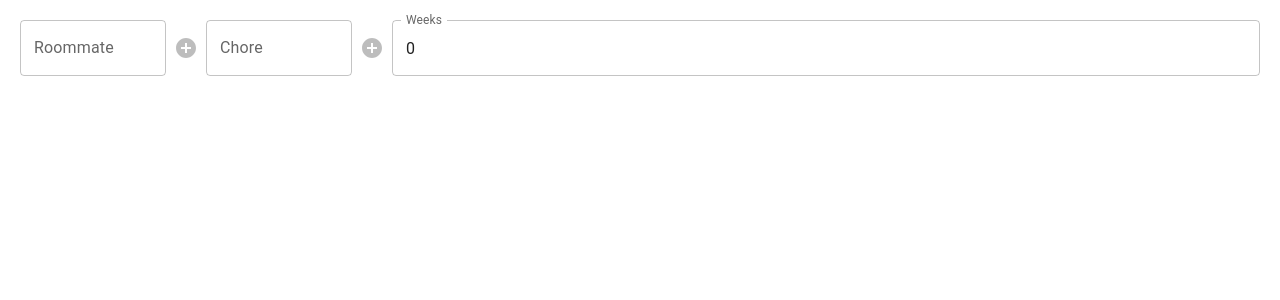
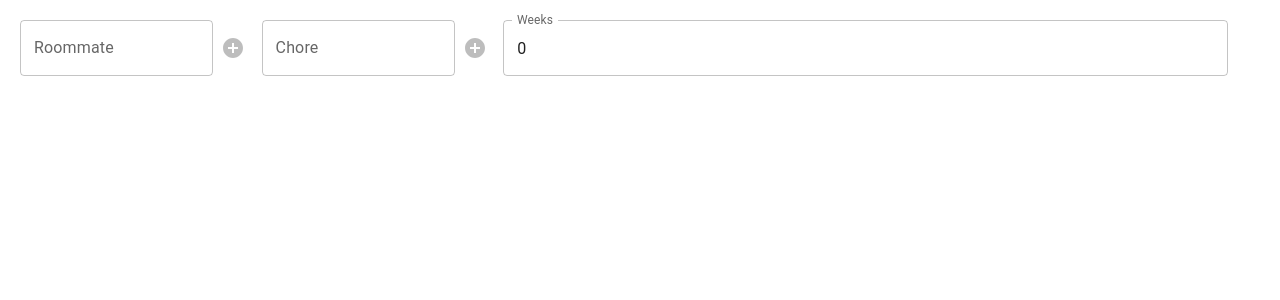
Before and after one commit to MFNO/ChoreMate, a React (Create React App) app: page / in a window 1280 px wide. Shown: the top 300 px of the page. Built offline with nearby package versions, Linux system fonts and the light colour scheme.

Commit message:
further work on sorting logic

```diff
--- a/src/App.tsx
+++ b/src/App.tsx
@@ -24,6 +24,7 @@ function App() {
         if (roommateIndex === roommates.length) {
           roommateIndex = 0;
         }
+        if (roommates.length === chores.length) roommates.reverse();
         let roommateChore: RoommateChoreItem = { chore: chores[y].name, roommate: roommates[roommateIndex].name };
         roommateChoreItems.push(roommateChore);
         roommateIndex++;
--- a/src/components/setup-view/setup-view.css
+++ b/src/components/setup-view/setup-view.css
@@ -1,5 +1,5 @@
-.setup-container{
-    width: 30%;
+.setup-container {
+    width: 40%;
     display: flex;
     flex-direction: row;
 }
--- a/src/components/week-view/components/week-item/week-item.css
+++ b/src/components/week-view/components/week-item/week-item.css
@@ -1,4 +1,4 @@
-.week-header-container{
+.week-container {
     display: flex;
     justify-content: space-between;
     padding: 1rem 1rem 1rem 0;
--- a/src/components/week-view/components/week-item/week-item.tsx
+++ b/src/components/week-view/components/week-item/week-item.tsx
@@ -12,16 +12,18 @@ function WeekItem(InputProps: props) {
   return (
     <>
       <div className="week-item-container">
-        <div className="week-header-container">
+        <div className="week-container">
           <div>Week {InputProps.weeknumber + 1}</div>
         </div>
+        <div className="week-container">
           {InputProps.roommateChores.map((roommateChore, index) => {
             return (
               <div key={index}>
-              {roommateChore.chore}:{roommateChore.roommate}
+                {roommateChore.chore} : {roommateChore.roommate}
               </div>
             );
           })}
+        </div>
       </div>
     </>
   );
--- a/src/components/week-view/week-view.css
+++ b/src/components/week-view/week-view.css
@@ -1,9 +1,11 @@
-.weekview-container{
+.weekview-container {
     display: flex;
     flex-direction: column;
-    width: 70%;
+    width: 60%;
+    padding-right: 2rem;
 }
-.test{
+
+.test {
     width: 100%;
     background-color: red;
     border: 1px black;
```
Lines whose indentation alone changed are shown as unchanged.
